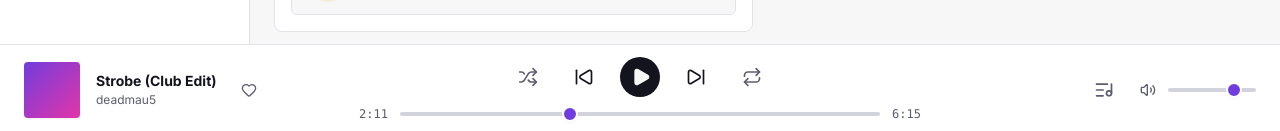
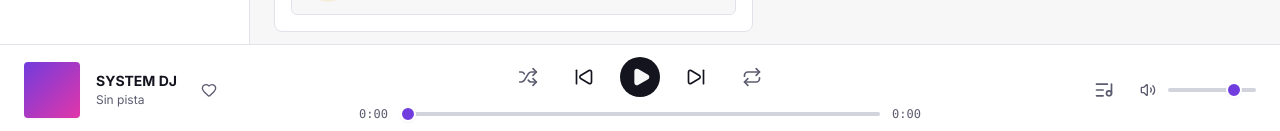
Before and after one commit to Xander-JS/dj_ai_web, a React (Vite) app: page /profile in a window 1280 px wide. Shown: the part 666-797 px from the top of the page. Built offline with nearby package versions, Linux system fonts and the light colour scheme.

Commit message:
sincronizar playerbar en tiempo real con el transporte y volumen de deck a

```diff
--- a/src/layouts/PlayerBar.tsx
+++ b/src/layouts/PlayerBar.tsx
@@ -1,4 +1,4 @@
-import React, { useState } from 'react';
+import React from 'react';
 import { useTranslation } from 'react-i18next';
 import {
   Play, Pause, SkipBack, SkipForward,
@@ -7,33 +7,54 @@ import {
 import { IconButton } from '../components/ui/IconButton';
 import { Slider } from '../components/ui/Slider';
 import { clsx } from 'clsx';
+import { useDJStore } from '../store/useDJStore';
+import { formatDuration } from '../utils/formatters';
 import './PlayerBar.css';
 
 export const PlayerBar: React.FC = () => {
   const { t } = useTranslation();
-  const [isPlaying, setIsPlaying] = useState(false);
-  const [volume, setVolume] = useState(80);
-  const [isMuted, setIsMuted] = useState(false);
-  const [isShuffle, setIsShuffle] = useState(false);
-  const [isRepeat, setIsRepeat] = useState(false);
-  const [isLiked, setIsLiked] = useState(false);
+  const {
+    deckA,
+    togglePlayDeckA,
+    seekDeckA,
+    masterVolume,
+    isMasterMuted,
+    setMasterVolume,
+    toggleMasterMute
+  } = useDJStore();
 
-  // Simulated playback progress
-  const [progress, setProgress] = useState(35); // 0-100%
+  const [isShuffle, setIsShuffle] = React.useState(false);
+  const [isRepeat, setIsRepeat] = React.useState(false);
+  const [isLiked, setIsLiked] = React.useState(false);
 
-  const togglePlay = () => setIsPlaying(!isPlaying);
-  const toggleMute = () => setIsMuted(!isMuted);
+  const isPlaying = deckA.playbackState === 'playing';
+  const hasTrack = Boolean(deckA.track);
+  const progressPercent = deckA.duration > 0
+    ? Math.min(100, Math.max(0, (deckA.currentTime / deckA.duration) * 100))
+    : 0;
+
+  const trackTitle = deckA.track ? deckA.track.title : 'SYSTEM DJ';
+  const trackArtist = deckA.track
+    ? (deckA.track.artist || t('dj.unknown_artist'))
+    : t('dj.no_track');
+
+  const handleSeekChange = (e: React.ChangeEvent<HTMLInputElement>) => {
+    if (deckA.duration > 0) {
+      const percent = Number(e.target.value);
+      seekDeckA((percent / 100) * deckA.duration);
+    }
+  };
 
   return (
     <footer className="layout-player">
       <div className="player-bar-container">
 
-        {/* Track Info */}
+        {/* Track Info (sincronizada con Deck A) */}
         <div className="player-track-info">
           <div className="player-cover"></div>
           <div className="player-text-info">
-            <div className="player-title">Strobe (Club Edit)</div>
-            <div className="player-artist">deadmau5</div>
+            <div className="player-title">{trackTitle}</div>
+            <div className="player-artist">{trackArtist}</div>
           </div>
           <IconButton
             icon={<Heart size={16} className={clsx('player-heart-icon', isLiked && 'liked')} />}
@@ -42,7 +63,7 @@ export const PlayerBar: React.FC = () => {
           />
         </div>
 
-        {/* Main Controls & Progress */}
+        {/* Main Controls & Real Progress */}
         <div className="player-main-controls">
           <div className="player-buttons">
             <IconButton
@@ -59,10 +80,15 @@ export const PlayerBar: React.FC = () => {
 
             <button
               className="player-play-btn"
-              onClick={togglePlay}
+              onClick={() => togglePlayDeckA()}
               title={isPlaying ? t('player.pause') : t('player.play')}
+              disabled={!hasTrack}
             >
-              {isPlaying ? <Pause size={20} fill="currentColor" /> : <Play size={20} fill="currentColor" className="play-icon-offset" />}
+              {isPlaying ? (
+                <Pause size={20} fill="currentColor" />
+              ) : (
+                <Play size={20} fill="currentColor" className="play-icon-offset" />
+              )}
             </button>
 
             <IconButton
@@ -79,18 +105,19 @@ export const PlayerBar: React.FC = () => {
           </div>
 
           <div className="player-timeline">
-            <span className="player-time left">2:11</span>
+            <span className="player-time left">{formatDuration(deckA.currentTime)}</span>
             <div className="player-timeline-slider-container">
               <Slider
-                value={progress}
-                onChange={(e) => setProgress(Number(e.target.value))}
+                value={progressPercent}
+                onChange={handleSeekChange}
+                disabled={!hasTrack}
               />
             </div>
-            <span className="player-time">6:15</span>
+            <span className="player-time">{formatDuration(deckA.duration)}</span>
           </div>
         </div>
 
-        {/* Extra Controls */}
+        {/* Master Output Volume */}
         <div className="player-extra-controls">
           <IconButton
             icon={<ListMusic size={18} />}
@@ -99,18 +126,15 @@ export const PlayerBar: React.FC = () => {
           />
           <div className="player-volume-container">
             <IconButton
-              icon={isMuted || volume === 0 ? <VolumeX size={18} /> : <Volume2 size={18} />}
+              icon={isMasterMuted || masterVolume === 0 ? <VolumeX size={18} /> : <Volume2 size={18} />}
               size="sm"
               className="player-btn player-btn-subtle"
-              onClick={toggleMute}
+              onClick={toggleMasterMute}
               title={t('player.volume')}
             />
             <Slider
-              value={isMuted ? 0 : volume}
-              onChange={(e) => {
-                setVolume(Number(e.target.value));
-                if (isMuted) setIsMuted(false);
-              }}
+              value={isMasterMuted ? 0 : masterVolume}
+              onChange={(e) => setMasterVolume(Number(e.target.value))}
             />
           </div>
         </div>
```
